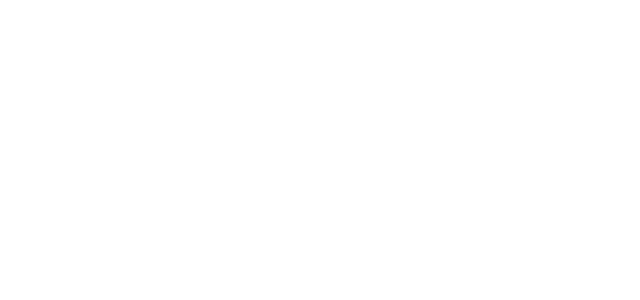
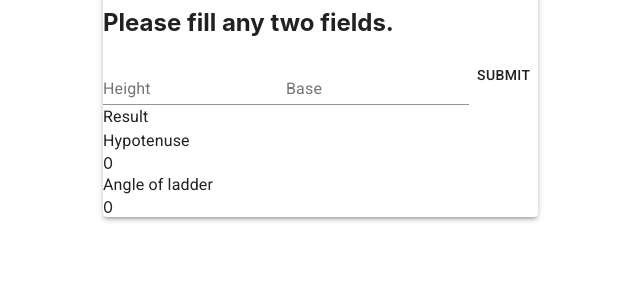
Before and after one commit to sbimochan/bharyang, a React (Create React App) app: page / in a window 1280 px wide. Shown: the top 300 px of the page, without its empty margins (249-889 px from the left). Built offline with nearby package versions, Linux system fonts and the light colour scheme.

Commit message:
Calculate hypotenuse and angle

```diff
--- a/package.json
+++ b/package.json
@@ -3,12 +3,13 @@
   "version": "0.1.0",
   "private": true,
   "dependencies": {
+    "@material-ui/core": "^4.11.0",
     "@testing-library/jest-dom": "^4.2.4",
     "@testing-library/react": "^9.3.2",
     "@testing-library/user-event": "^7.1.2",
-    "material-ui": "^0.20.2",
     "react": "^16.13.1",
     "react-dom": "^16.13.1",
+    "react-hook-form": "^6.7.0",
     "react-scripts": "3.4.3"
   },
   "scripts": {
--- a/public/index.html
+++ b/public/index.html
@@ -10,6 +10,7 @@
       content="Bharyang = Ladder dimension and angle calculator"
     />
     <link rel="apple-touch-icon" href="%PUBLIC_URL%/logo192.png" />
+    <link rel="stylesheet" href="https://fonts.googleapis.com/css?family=Roboto:300,400,500,700&display=swap" />
     <!--
       manifest.json provides metadata used when your web app is installed on a
       user's mobile device or desktop. See https://developers.google.com/web/fundamentals/web-app-manifest/
--- a/src/App.css
+++ b/src/App.css
@@ -1,38 +1,4 @@
-.App {
-  text-align: center;
+.flex-row {
+  display: flex;
+  flex-direction: row;
 }
-
-.App-logo {
-  height: 40vmin;
-  pointer-events: none;
-}
-
-@media (prefers-reduced-motion: no-preference) {
-  .App-logo {
-    animation: App-logo-spin infinite 20s linear;
-  }
-}
-
-.App-header {
-  background-color: #282c34;
-  min-height: 100vh;
-  display: flex;
-  flex-direction: column;
-  align-items: center;
-  justify-content: center;
-  font-size: calc(10px + 2vmin);
-  color: white;
-}
-
-.App-link {
-  color: #61dafb;
-}
-
-@keyframes App-logo-spin {
-  from {
-    transform: rotate(0deg);
-  }
-  to {
-    transform: rotate(360deg);
-  }
-}
--- a/src/App.js
+++ b/src/App.js
@@ -1,12 +1,50 @@
-import React from 'react';
+import React, { useState } from 'react';
+import { useForm } from 'react-hook-form';
+import { TextField, Paper, Grid, Container, Button, Typography } from '@material-ui/core';
 import './App.css';
+import { getHypotenuse, getAngle } from './engine/engine';
 
 function App() {
-  return (
-    <div className="App">
+	const [hypotenuse, setHypotenuse] = useState(0);
+  const [angle, setAngle] = useState(0);
 
-    </div>
-  );
+	const { handleSubmit, register } = useForm();
+
+	const onSubmit = (values) => {
+		const hypotenuse = getHypotenuse(values.perpendicular, values.base);
+    setHypotenuse(hypotenuse);
+
+    const angle = getAngle(values.base, hypotenuse);
+    setAngle(angle);
+
+  };
+
+	return (
+		<Container maxWidth="sm">
+			<Grid container spacing={3} alignItems="center" direction="row">
+				<Paper elevation={3}>
+					<h2>Please fill any two fields.</h2>
+					<form onSubmit={handleSubmit(onSubmit)}>
+						<TextField
+							type="number"
+							name="perpendicular"
+							label="Height"
+							inputRef={register}
+						/>
+						<TextField type="number" name="base" label="Base" inputRef={register} />
+						<Button type="submit">Submit</Button>
+					</form>
+					<div>
+            <Typography>Result</Typography>
+            <Typography>Hypotenuse</Typography>
+            {hypotenuse}
+            <Typography>Angle of ladder</Typography>
+            {angle}
+            </div>
+				</Paper>
+			</Grid>
+		</Container>
+	);
 }
 
 export default App;
--- a/src/engine/engine.js
+++ b/src/engine/engine.js
@@ -1,14 +1,13 @@
-export function getPerpendicular(base, hypotenuse){
-  const perpendicular = Math.sqrt(hypotenuse^2 - base^2)
-  return perpendicular;
+export function getHypotenuse(perpendicular, base) {
+	const hypotenuse = Math.sqrt(perpendicular ** 2 + base ** 2);
+	return hypotenuse;
 }
 
-export function getBase(perpendicular, hypotenuse) {
-	const base = Math.sqrt(hypotenuse ^ 2 - perpendicular^ 2);
-	return base;
+export function radianToDegree(radian){
+  return radian * (180 / Math.PI);
 }
 
-export function getHypotenuse(perpendicular, base) {
-	const hypotenuse = Math.sqrt(perpendicular ^ 2 + base^ 2);
-	return hypotenuse;
+export function getAngle(base, hypotenuse) {
+	const radian = Math.acos(base/hypotenuse);
+	return radianToDegree(radian)
 }
```
Also changed, not shown: src/engine/utils.js (added), 1 other file (tests, documents, lock files or other folders).
